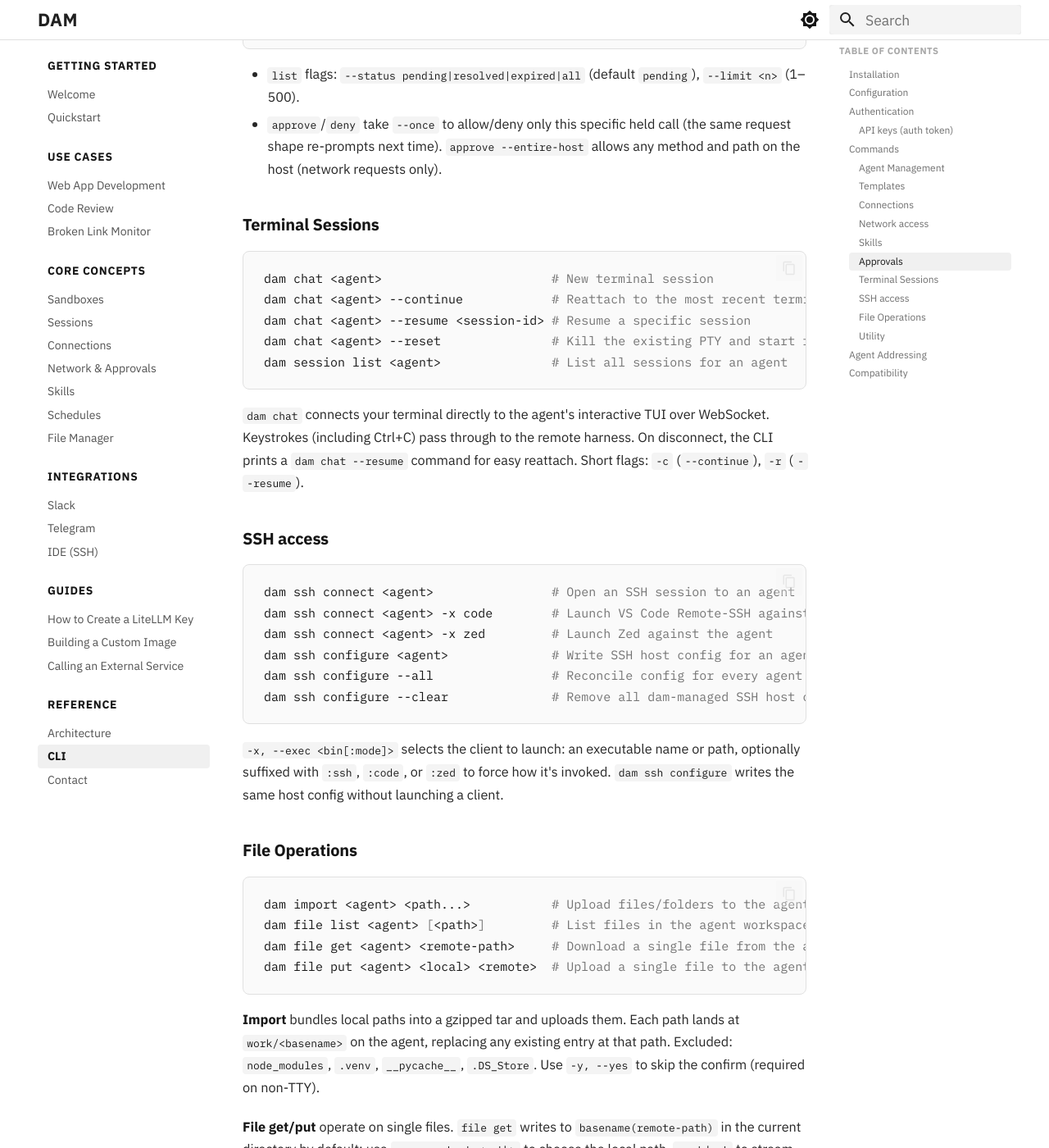
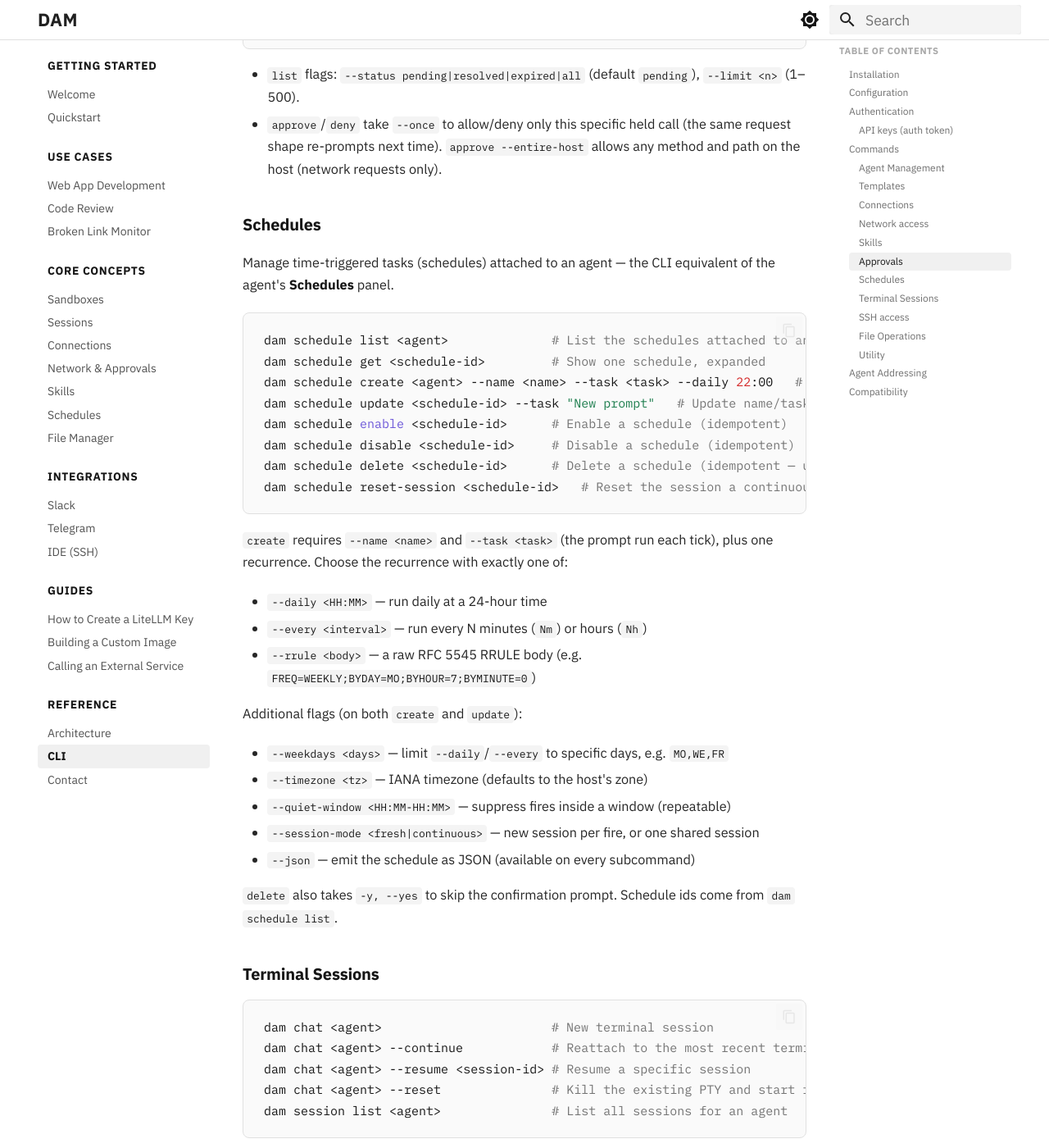
Before and after one commit to dam-agents/docs, an MkDocs documentation site: the page built from docs/reference/cli.md, in a window 1280 px wide and 1400 px high, scrolled down 4746 px. Shown: the whole window at 82% size. Built offline with MkDocs 1.6.1 and Material for MkDocs 9.7.7, drawn with Linux system fonts in a browser that asks for light colours.

Commit message:
docs: sync for dam-agents/dam#794 — document dam schedule commands (#22)
Co-authored-by: doc-sync <doc-sync@users.noreply.github.ibm.com>

````diff
--- a/docs/reference/cli.md
+++ b/docs/reference/cli.md
@@ -162,6 +162,37 @@ dam approval deny <id>                                  # Deny a pending request
 - `list` flags: `--status pending|resolved|expired|all` (default `pending`), `--limit <n>` (1–500).
 - `approve`/`deny` take `--once` to allow/deny only this specific held call (the same request shape re-prompts next time). `approve --entire-host` allows any method and path on the host (network requests only).
 
+### Schedules
+
+Manage time-triggered tasks (schedules) attached to an agent — the CLI equivalent of the agent's **Schedules** panel.
+
+```bash
+dam schedule list <agent>              # List the schedules attached to an agent
+dam schedule get <schedule-id>         # Show one schedule, expanded
+dam schedule create <agent> --name <name> --task <task> --daily 22:00   # Create an RRULE schedule
+dam schedule update <schedule-id> --task "New prompt"   # Update name/task/recurrence/timezone/etc.
+dam schedule enable <schedule-id>      # Enable a schedule (idempotent)
+dam schedule disable <schedule-id>     # Disable a schedule (idempotent)
+dam schedule delete <schedule-id>      # Delete a schedule (idempotent — unknown ids exit 0)
+dam schedule reset-session <schedule-id>   # Reset the session a continuous schedule reuses
+```
+
+**`create`** requires `--name <name>` and `--task <task>` (the prompt run each tick), plus one recurrence. Choose the recurrence with exactly one of:
+
+- `--daily <HH:MM>` — run daily at a 24-hour time
+- `--every <interval>` — run every N minutes (`Nm`) or hours (`Nh`)
+- `--rrule <body>` — a raw RFC 5545 RRULE body (e.g. `FREQ=WEEKLY;BYDAY=MO;BYHOUR=7;BYMINUTE=0`)
+
+Additional flags (on both `create` and `update`):
+
+- `--weekdays <days>` — limit `--daily`/`--every` to specific days, e.g. `MO,WE,FR`
+- `--timezone <tz>` — IANA timezone (defaults to the host's zone)
+- `--quiet-window <HH:MM-HH:MM>` — suppress fires inside a window (repeatable)
+- `--session-mode <fresh|continuous>` — new session per fire, or one shared session
+- `--json` — emit the schedule as JSON (available on every subcommand)
+
+`delete` also takes `-y, --yes` to skip the confirmation prompt. Schedule ids come from `dam schedule list`.
+
 ### Terminal Sessions
 
 ```bash
````
